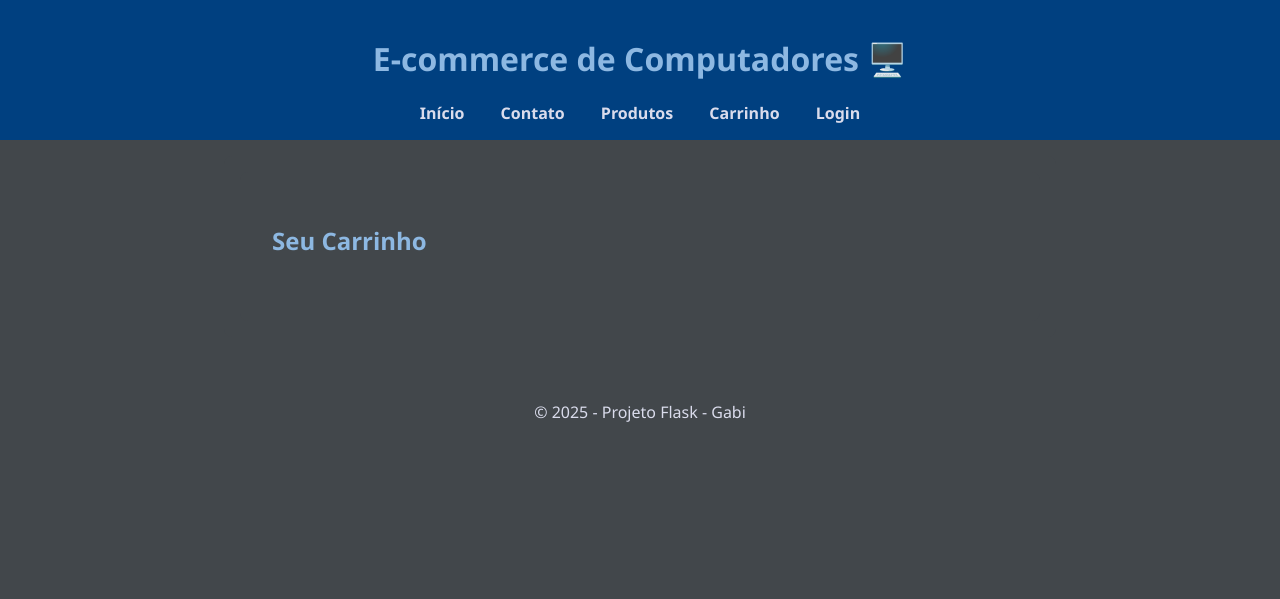
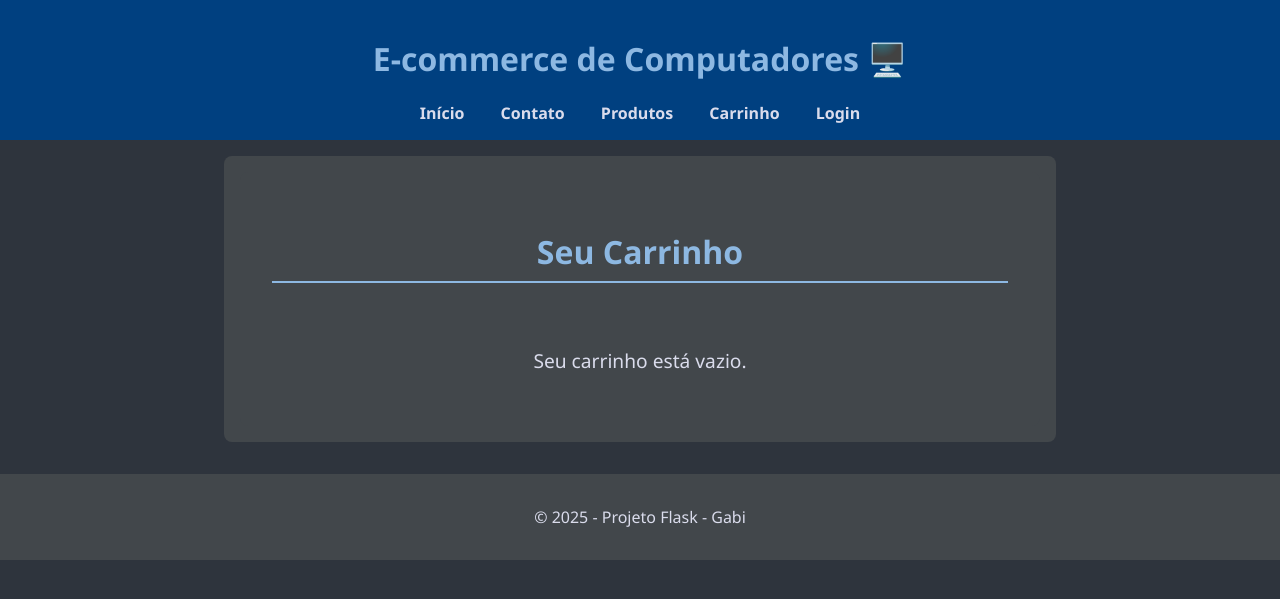
Before and after one commit to gabrielesequeira/ecommerce, a Flask app: page /carrinho in a window 1280 px wide. Shown: the top 599 px of the page. Run offline with Flask 3, Linux system fonts and the light colour scheme.

Commit message:
altera car

```diff
--- a/static/css/styles.css
+++ b/static/css/styles.css
@@ -284,38 +284,130 @@ button:hover {
 }
 
 
-/* Carrinho */
+/* Carrinho */:root {
+  --primary-color: #8db8e2;
+  --secondary-color: #1e1e2f;
+  --accent-color: #ff6f61;
+  --background-color: #2e343d;
+  --text-color: #dadcec;
+  --input-background: #3f3232;
+  --input-border: #423737;
+  --success-color: #28a745;
+}
+
+body {
+  background-color: var(--background-color);
+  color: var(--text-color);
+  font-family: 'Segoe UI', sans-serif;
+  margin: 0;
+  padding: 0;
+}
+
+/* Seção principal */
 .carrinho-section {
-    padding: 2rem;
+  padding: 2rem;
+  max-width: 900px;
+  margin: 0 auto;
 }
+
+.carrinho-h2 {
+  font-size: 2rem;
+  color: var(--primary-color);
+  border-bottom: 2px solid var(--primary-color);
+  padding-bottom: 0.5rem;
+  margin-bottom: 2rem;
+  text-align: center;
+}
+
+/* Itens do carrinho */
 .carrinho-itens {
-    margin-bottom: 2rem;
+  display: flex;
+  flex-direction: column;
+  gap: 1.5rem;
 }
-.item-carrinho {
-    display: flex;
-    justify-content: space-between;
-    border-bottom: 1px solid #ccc;
-    padding: 1rem 0;
+
+.carrinho-item {
+  display: flex;
+  gap: 1rem;
+  background-color: var(--secondary-color);
+  padding: 1rem;
+  border-radius: 8px;
+  box-shadow: 0 0 5px #00000040;
 }
-.btn-finalizar {
-    background-color: green;
-    color: white;
-    padding: 0.75rem 1.5rem;
-    border: none;
-    border-radius: 5px;
-    cursor: pointer;
+
+.carrinho-item img {
+  width: 180px;
+  height: auto;
+  border-radius: 6px;
 }
-/* Carrinho */
-.carrinho-section { padding:2rem; }
-.carrinho-itens .item-carrinho {
-  display:flex; justify-content:space-between;
-  padding:0.5rem 0; border-bottom:1px solid #ccc;
+
+.carrinho-item h3 {
+  margin: 0;
+  color: var(--primary-color);
 }
-.btn-finalizar {
-  background: var(--success-color); color:white;
-  padding:0.75rem 1.5rem; border:none; border-radius:5px;
-  cursor:pointer;
+
+.carrinho-item p {
+  margin: 0.3rem 0;
 }
+
+/* Texto de carrinho vazio */
+.carrinho-vazio {
+  text-align: center;
+  font-size: 1.2rem;
+  margin-top: 2rem;
+  color: var(--text-color);
+}
+
+/* Resumo e total */
+.carrinho-resumo {
+  margin-top: 2rem;
+  text-align: right;
+  padding: 1rem;
+  background-color: var(--secondary-color);
+  border-radius: 8px;
+  box-shadow: 0 0 5px #00000030;
+}
+
+.carrinho-resumo h3 {
+  font-size: 1.5rem;
+  color: var(--success-color);
+}
+
+#carrinho-total {
+  font-weight: bold;
+}
+
+/* Botão de esvaziar carrinho */
+.btn-limpar {
+  margin-top: 1rem;
+  padding: 0.6rem 1.2rem;
+  background-color: var(--accent-color);
+  color: white;
+  border: none;
+  border-radius: 6px;
+  cursor: pointer;
+  font-weight: bold;
+  transition: background 0.3s ease;
+}
+
+.btn-limpar:hover {
+  background-color: #e05245;
+}
+
+/* Responsivo */
+@media (max-width: 600px) {
+  .carrinho-item {
+    flex-direction: column;
+    align-items: center;
+    text-align: center;
+  }
+
+  .carrinho-item img {
+    width: 100%;
+    max-width: 250px;
+  }
+}
+
 
 
 /* =========================
--- a/static/js/carrinho.js
+++ b/static/js/carrinho.js
@@ -1,36 +1,46 @@
-document.addEventListener('DOMContentLoaded', () => {
-    const container = document.querySelector('.carrinho-itens');
-    const vazio = document.querySelector('.carrinho-vazio');
-    const resumo = document.querySelector('.carrinho-resumo');
-    const totalElement = document.getElementById('carrinho-total');
+// carrinho.js
 
-    let carrinho = JSON.parse(localStorage.getItem('carrinho')) || [];
+document.addEventListener("DOMContentLoaded", () => {
+  const containerItens = document.querySelector(".carrinho-itens");
+  const textoVazio = document.querySelector(".carrinho-vazio");
+  const resumo = document.querySelector(".carrinho-resumo");
+  const totalSpan = document.getElementById("carrinho-total");
+
+  const carrinho = JSON.parse(localStorage.getItem("carrinho")) || [];
 
   if (carrinho.length === 0) {
-        vazio.style.display = 'block';
-        resumo.style.display = 'none';
+    textoVazio.style.display = "block";
+    resumo.style.display = "none";
     return;
   }
 
+  textoVazio.style.display = "none";
+  resumo.style.display = "block";
+
   let total = 0;
 
-    carrinho.forEach(item => {
-        const card = document.createElement('div');
-        card.classList.add('item-carrinho');
+  carrinho.forEach(produto => {
+    const div = document.createElement("div");
+    div.classList.add("item-carrinho");
 
-        card.innerHTML = `
-            <img src="${item.img}" alt="${item.nome}" width="80">
+    const subtotal = produto.preco * produto.quantidade;
+    total += subtotal;
+
+    div.innerHTML = `
+      <div class="carrinho-item">
+        <img src="${produto.imagem}" alt="${produto.nome}" width="100">
         <div>
-                <h4>${item.nome}</h4>
-                <p>${item.descricao}</p>
-                <p><strong>R$ ${item.preco.toFixed(2)}</strong></p>
+          <h3>${produto.nome}</h3>
+          <p>${produto.descricao}</p>
+          <p>Preço: R$ ${produto.preco.toFixed(2)}</p>
+          <p>Quantidade: ${produto.quantidade}</p>
+          <p>Subtotal: R$ ${subtotal.toFixed(2)}</p>
+        </div>
       </div>
     `;
 
-        container.appendChild(card);
-        total += item.preco;
+    containerItens.appendChild(div);
   });
 
-    totalElement.textContent = `R$ ${total.toFixed(2)}`;
-    resumo.style.display = 'block';
+  totalSpan.textContent = `R$ ${total.toFixed(2)}`;
 });
--- a/templates/carrinho.html
+++ b/templates/carrinho.html
@@ -1,16 +1,26 @@
 {% extends 'base.html' %}
+
 {% block title %}Carrinho{% endblock %}
+
 {% block content %}
 <section class="carrinho-section">
-  <h2>Seu Carrinho</h2>
+  <h2 class="carrinho-h2">Seu Carrinho</h2>
+
   <div class="carrinho-itens"></div>
-  <p class="carrinho-vazio" style="display:none;">Seu carrinho está vazio.</p>
-  <div class="carrinho-resumo" style="display:none;">
-    <p><strong>Total:</strong> <span id="carrinho-total">R$ 0,00</span></p>
+
+  <p class="carrinho-vazio" style="display: none;">Seu carrinho está vazio.</p>
+
+  <div class="carrinho-resumo" style="display: none;">
+    <h3>Total: <span id="carrinho-total">R$ 0,00</span></h3>
+    <button onclick="limparCarrinho()" class="btn-limpar">Esvaziar Carrinho</button>
   </div>
 </section>
 
+<script src="{{ url_for('static', filename='js/carrinho.js') }}"></script>
+<script>
+  function limparCarrinho() {
+    localStorage.removeItem("carrinho");
+    location.reload();
+  }
+</script>
 {% endblock %}
-{% block scripts %}
-<script src="{{ url_for('static', filename='js/carrinho.js') }}"></script>
-{% endblock %}
```
Also changed, not shown: static/js/produtos.js (+35 -14 lines), templates/produtos.html (+6 -6 lines). Lines whose indentation alone changed are shown as unchanged.
